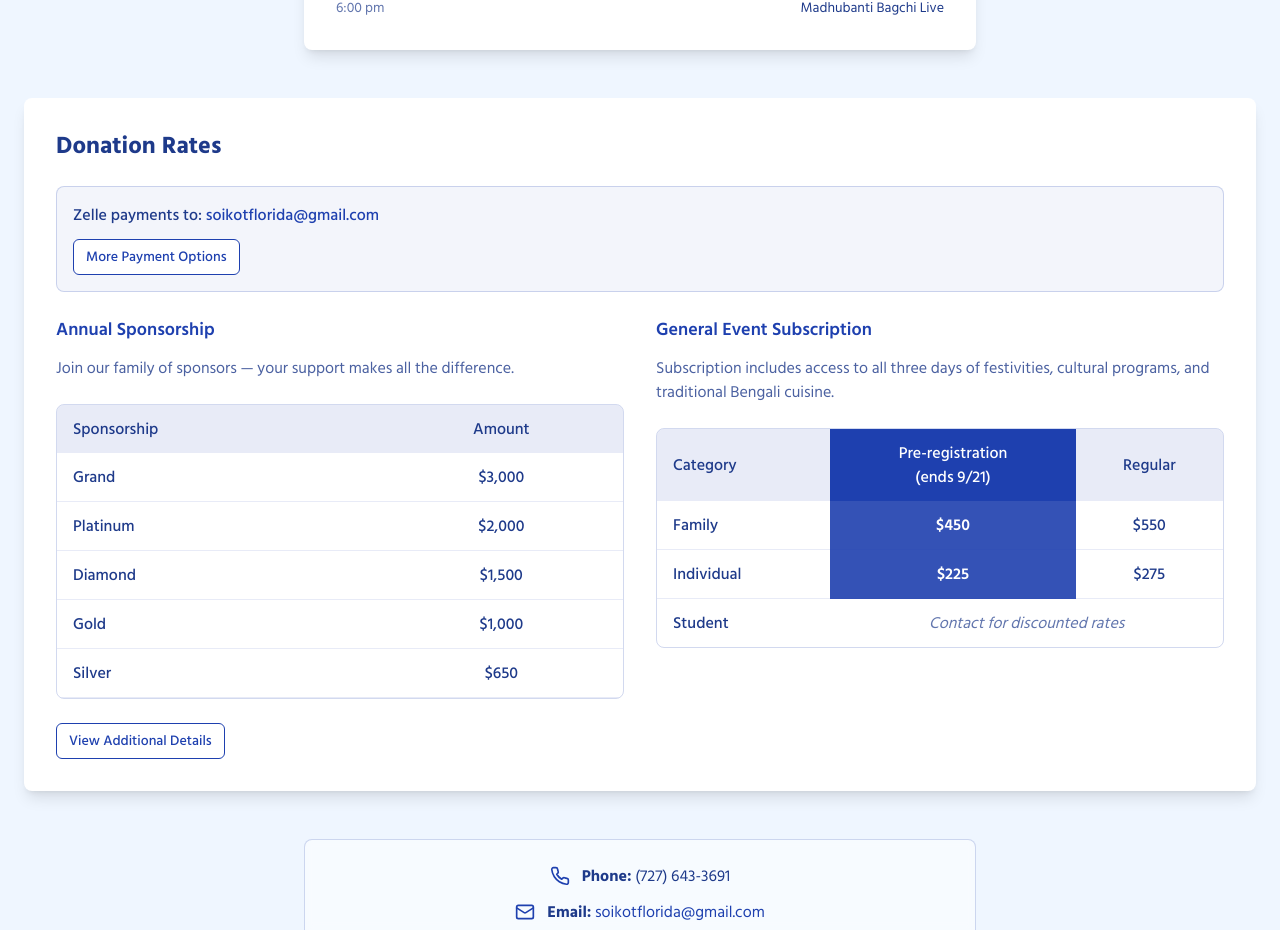
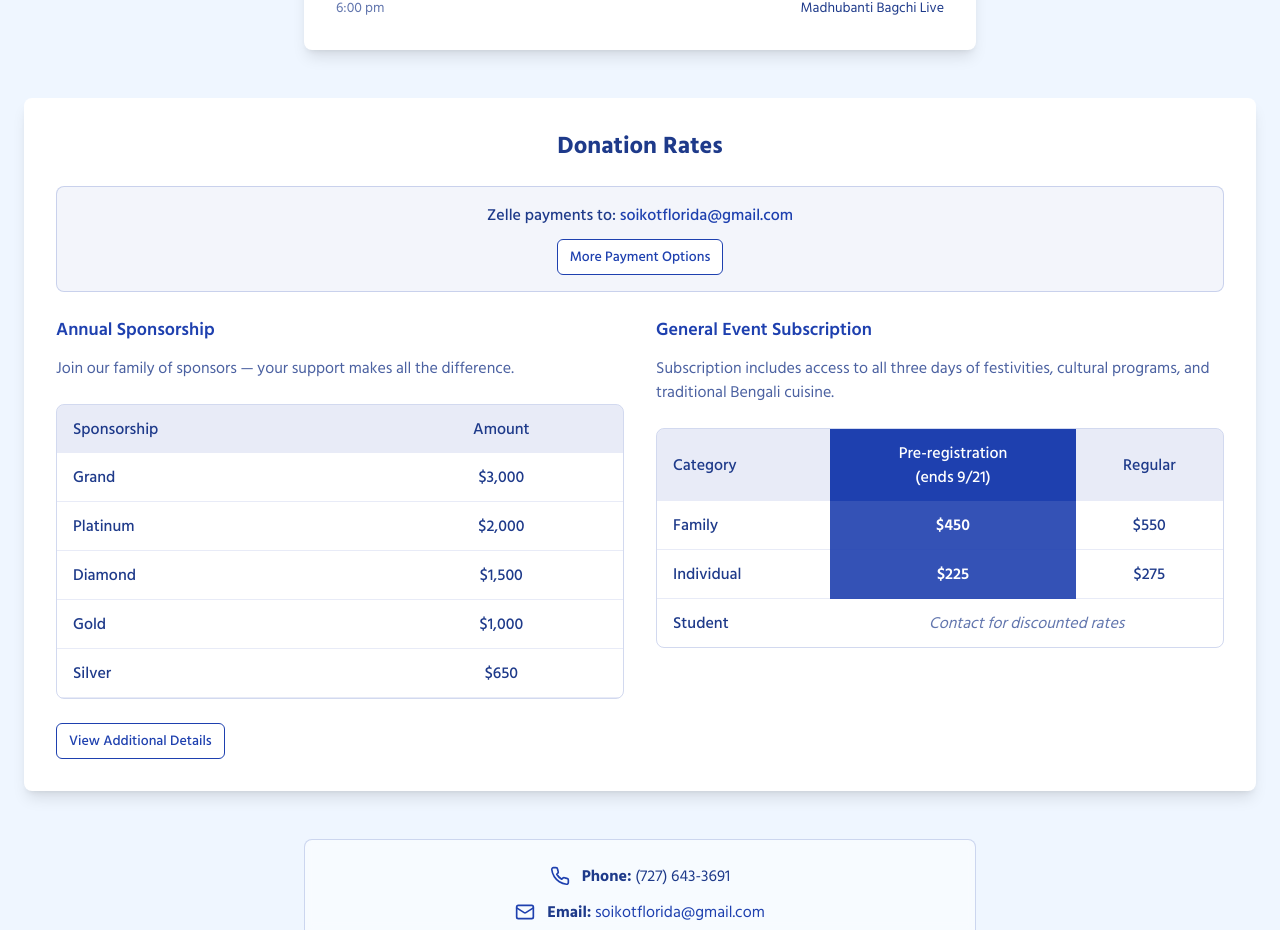
Before and after one commit to mumub123/soikot-tampa-bay, a React (Vite) app: page /durga-puja-details in a window 1280 px wide. Shown: the part 1620-2550 px from the top of the page. Built offline with nearby package versions, Linux system fonts and the light colour scheme.

Commit message:
Center align donation rates elements
Center aligned the donation rates card header, Zelle payment information, and the "More Payment Options" button in `src/pages/DurgaPujaDetails.tsx`.

```diff
--- a/src/pages/DurgaPujaDetails.tsx
+++ b/src/pages/DurgaPujaDetails.tsx
@@ -206,10 +206,10 @@ const DurgaPujaDetails = () => {
             {/* Donation Rates */}
             <Card className="border-none shadow-lg mb-12">
               <CardContent className="p-8">
-                <h3 className="text-2xl font-bold text-bengali-dark mb-6">Donation Rates</h3>
+                <h3 className="text-2xl font-bold text-bengali-dark mb-6 text-center">Donation Rates</h3>
 
                 {/* Payment Information */}
-                <div className="mb-6 p-4 bg-bengali-red/5 rounded-lg border border-bengali-red/20">
+                <div className="mb-6 p-4 bg-bengali-red/5 rounded-lg border border-bengali-red/20 text-center">
                   <p className="text-bengali-dark font-medium mb-3">
                     Zelle payments to: <span className="text-bengali-red">soikotflorida@gmail.com</span>
                   </p>
```
